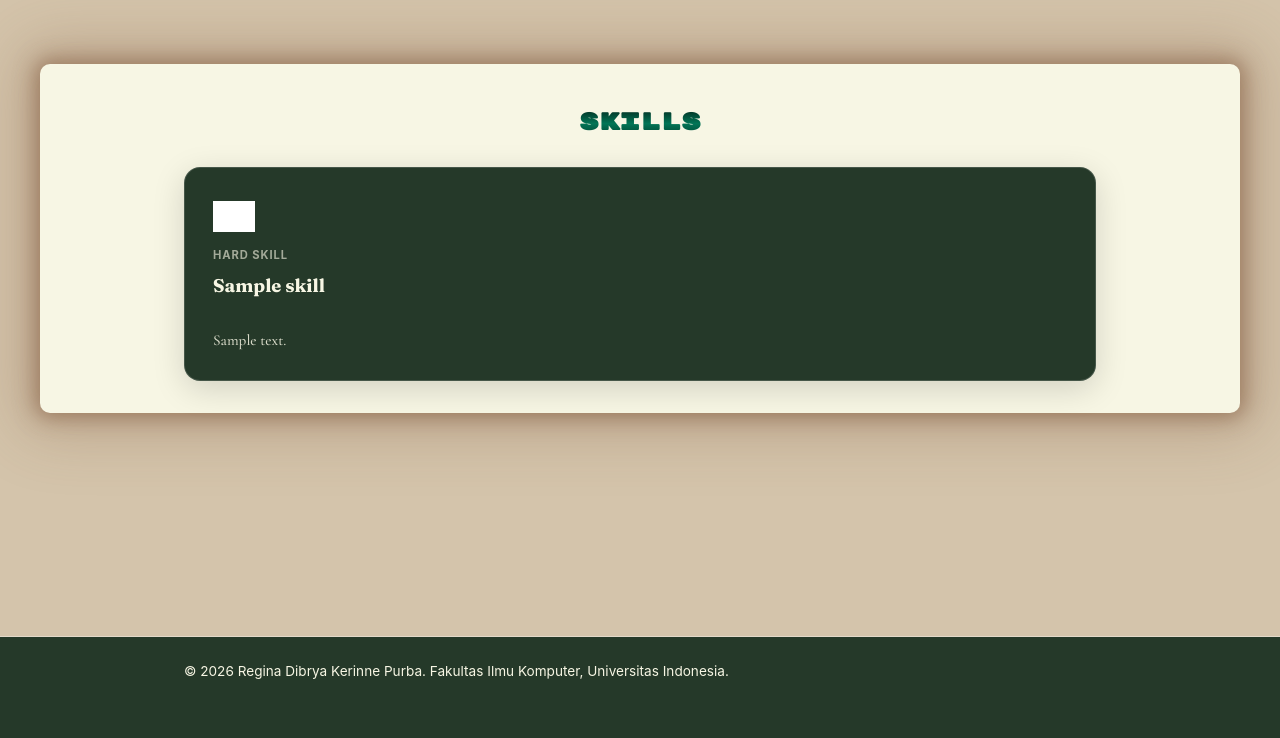
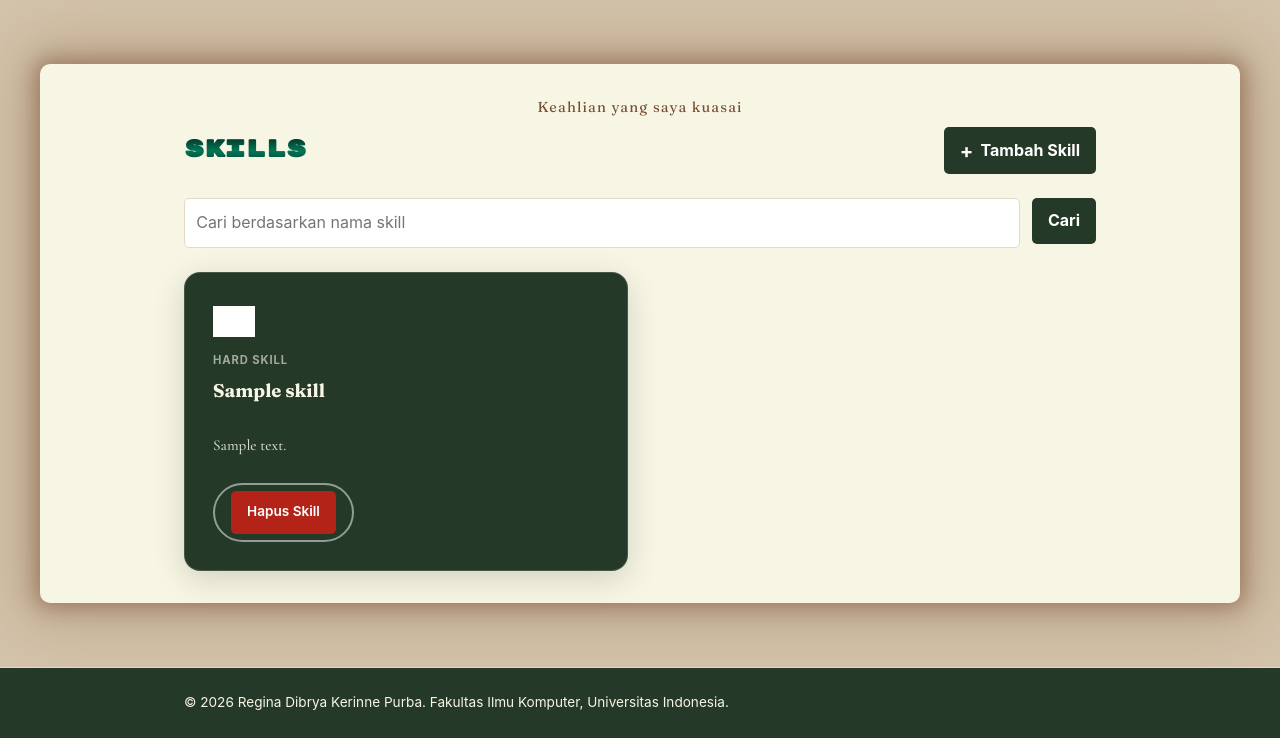
Before and after one commit to reginadibryakerinne/myportofolio, a Django app: page /skill/ in a window 1280 px wide. Shown: the part 93-831 px from the top of the page. Before the commit the page ends 772 px from the top, so only its background shows below. Run offline with Django 5.2, Linux system fonts and the light colour scheme; tables that the repository leaves empty hold one stand-in row (values such as "Sample post"); grey boxes marked "Sample" are stand-in pictures; some web fonts are replaced.

Commit message:
refactor(skill): implement ModelForm

```diff
--- a/main/urls.py
+++ b/main/urls.py
@@ -1,6 +1,6 @@
 from django.urls import path
 
-from main.views import show_main, show_experience, show_skill, show_projects, create_project,delete_project, get_projects_json, create_experience, get_experience_json, delete_experience
+from main.views import show_main, show_experience, show_skill, show_projects, create_project,delete_project, get_projects_json, create_experience, get_experience_json, delete_experience, create_skill, get_skill_json, delete_skill
 
 app_name = "main"
 
@@ -8,9 +8,12 @@ urlpatterns = [
     path("", show_main, name="show_main"),
     path("experience/", show_experience, name="show_experience"),
     path("experience/add/", create_experience, name="create_experience"),
-    path("api/experience/", get_experience_json, name="get_projects_json"),
+    path("api/experience/", get_experience_json, name="get_experience_json"),
     path("experience/<uuid:experience_id>/delete/",delete_experience,name="delete_experience"),
     path("skill/", show_skill, name="show_skill"),
+    path("skill/add/", create_skill, name="create_skill"),
+    path("api/skill/", get_skill_json, name="get_skill_json"),
+    path("skill/<uuid:skill_id>/delete/",delete_skill,name="delete_skill"),
     path("projects/", show_projects, name="show_projects"),
     path("projects/add/", create_project, name="create_project"),
     path("api/projects/", get_projects_json, name="get_projects_json"),
--- a/main/views.py
+++ b/main/views.py
@@ -4,7 +4,7 @@ from django.http import HttpResponse
 from django.shortcuts import get_object_or_404, redirect, render
 
 from main.models import Experience, Skill, Project
-from main.forms import ProjectForm, ExperienceForm
+from main.forms import ProjectForm, ExperienceForm, SkillForm
 
 
 def show_main(request):
@@ -38,12 +38,21 @@ def show_experience(request):
     return render(request, "experience.html", context)
 
 def show_skill(request):
+    json_response = get_skill_json(request)
+
+    skills = serializers.deserialize(
+        "json",
+        json_response.content.decode("utf-8"),
+    )
+    skills = [skill.object for skill in skills]
+    title_query = request.GET.get("title", "").strip()
+
     context = {
         "name": "Regina Dibrya Kerinne Purba",
-        "skill_list": Skill.objects.all(),
+        "skill_list": skills,
+        "title_query": title_query,
     }
     return render(request, "skill.html", context)
-
 
 def show_projects(request):
     json_response = get_projects_json(request)
@@ -130,3 +139,37 @@ def delete_experience(request, experience_id):
         return redirect("main:show_experience")
 
     return redirect("main:show_experience")
+
+def create_skill(request):
+    form = SkillForm(request.POST or None)
+
+    if request.method == "POST" and form.is_valid():
+        form.save()
+        messages.success(request, "Skill baru berhasil ditambahkan!")
+        return redirect("main:show_skill")
+
+    context = {
+        "name": "Regina Dibrya Kerinne Purba",
+        "form": form,
+    }
+    return render(request, "skill_form.html", context)
+
+def get_skill_json(request):
+    title_query = request.GET.get("title", "").strip()
+    skill = Skill.objects.all()
+
+    if title_query:
+        skill = skill.filter(title__icontains=title_query)
+
+    skill_json = serializers.serialize("json", skill)
+    return HttpResponse(skill_json, content_type="application/json")
+
+def delete_skill(request, skill_id):
+    skill = get_object_or_404(Skill, pk=skill_id)
+
+    if request.method == "POST":
+        skill.delete()
+        messages.success(request, "Skill berhasil dihapus!")
+        return redirect("main:show_skill")
+
+    return redirect("main:show_skill")
--- /dev/null
+++ b/templates/components/skill_delete_modal.html
@@ -0,0 +1,43 @@
+<p class="experience-status">
+    <button type="button"
+            class="button button-danger"
+            popovertarget="delete-project-{{ skill.id }}"
+            aria-label="Hapus {{ skill.title }}"
+            title="Hapus Skill">
+        Hapus Skill
+    </button>
+</p>
+<div id="delete-project-{{ skill.id }}"
+     class="project-delete-modal"
+     popover="auto"
+     role="dialog"
+     aria-modal="true"
+     aria-labelledby="delete-project-title-{{ skill.id }}">
+    <button type="button"
+            class="project-delete-modal__backdrop"
+            popovertarget="delete-project-{{ skill.id }}"
+            popovertargetaction="hide"
+            aria-label="Tutup konfirmasi hapus"></button>
+    <div class="project-delete-modal__content">
+        <button type="button"
+                class="project-delete-modal__close"
+                popovertarget="delete-project-{{ skill.id }}"
+                popovertargetaction="hide"
+                aria-label="Tutup konfirmasi hapus">×</button>
+        <h2 id="delete-project-title-{{ skill.id }}">Hapus Skill?</h2>
+        <p>
+            Apakah Anda yakin ingin menghapus
+            <strong>{{ skill.title }}</strong>?
+        </p>
+        <div class="project-delete-modal__actions">
+            <button type="button"
+                    class="button button-secondary"
+                    popovertarget="delete-project-{{ skill.id }}"
+                    popovertargetaction="hide">Batal</button>
+            <form method="post" action="{% url 'main:delete_skill' skill.id %}">
+                {% csrf_token %}
+                <button type="submit" class="button button-danger">Ya, Hapus</button>
+            </form>
+        </div>
+    </div>
+</div>
--- a/templates/skill.html
+++ b/templates/skill.html
@@ -1,20 +1,40 @@
-{% extends 'base.html' %}
+{% extends "base.html" %}
+{% block meta %}
+    <title>Skills - {{ name }}</title>
+{% endblock meta %}
 {% block content %}
     <main>
         <section class="skill-section" id="skill">
             <div class="section-header-box">
                 <div class="container">
-                    <p class="section-kicker"></p>
-                    <h1>Skills</h1>
-
-                    <div class="skill-grid">
+                    <p class="section-kicker">Keahlian yang saya kuasai</p>
+                    <div class="project-header">
+                        <h1>Skills</h1>
+                        <a href="{% url 'main:create_skill' %}"
+                        class="button project-add-button">
+                            <span aria-hidden="true">+</span>
+                            Tambah Skill
+                        </a>
+                    </div>
+                    <form method="get"
+                        action="{% url 'main:show_skill' %}"
+                        class="project-search">
+                        <input type="search"
+                            name="title"
+                            value="{{ title_query }}"
+                            placeholder="Cari berdasarkan nama skill"
+                            class="project-search__input"
+                            aria-label="Cari berdasarkan nama skill">
+                        <button type="submit" class="button">Cari</button>
+                    </form>
+                    <div class="skill-grid project-grid">
                         {% for skill in skill_list %}
                             <article class="skill-card">
-
                                 {% if skill.thumbnail %}
-                                <img class="skill-thumbnail" src="{{ skill.thumbnail }}" alt="{{ skill.title }}">
+                                    <img class="skill-thumbnail"
+                                        src="{{ skill.thumbnail }}"
+                                        alt="{{ skill.title }}">
                                 {% endif %}
-
                                 <span class="skill">
                                     {{ skill.get_category_display }}
                                 </span>
@@ -22,16 +42,22 @@
                                 <p class="skill-description" style="white-space: pre-line;">
                                     {{ skill.description }}
                                 </p>
+                                <div class="project-card-actions">
+                                    <div class="project-actions">
+                                        {% include "components/skill_delete_modal.html" with skill=skill %}
+                                    </div>
+                                </div>
                             </article>
                         {% empty %}
-                            <p class="empty-state">
-                                Belum ada skill yang ditambahkan.
-                            </p>
+                            {% if title_query %}
+                                <p class="empty-state">Tidak ada skill dengan nama tersebut.</p>
+                            {% else %}
+                                <p class="empty-state">Belum ada skill yang ditambahkan.</p>
+                            {% endif %}
                         {% endfor %}
                     </div>
                 </div>
             </div>
         </section>
     </main>
-
 {% endblock content %}
```
Also changed, not shown: main/forms.py (+43 -1 lines), templates/skill_form.html (added, +29 -0 lines).
